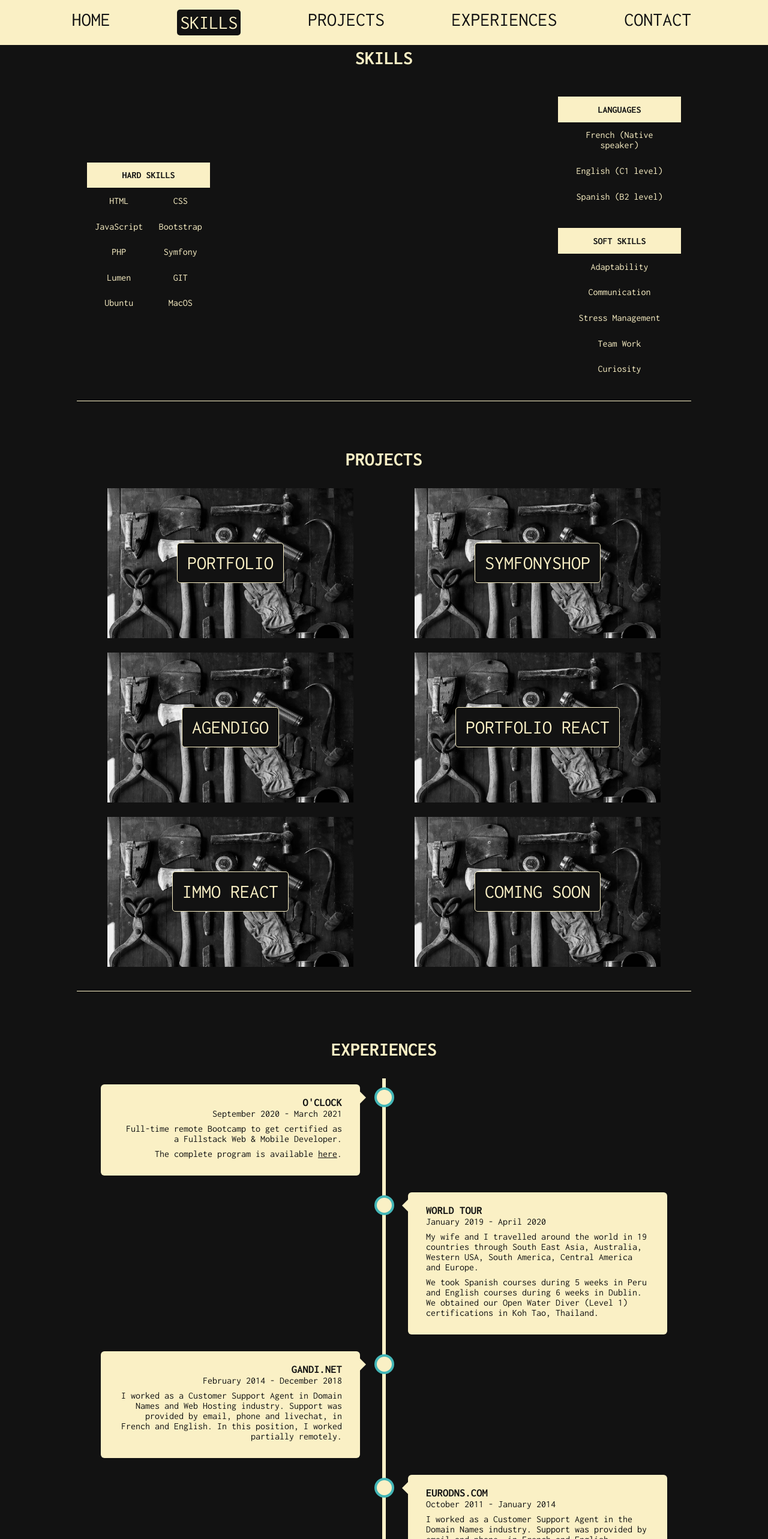
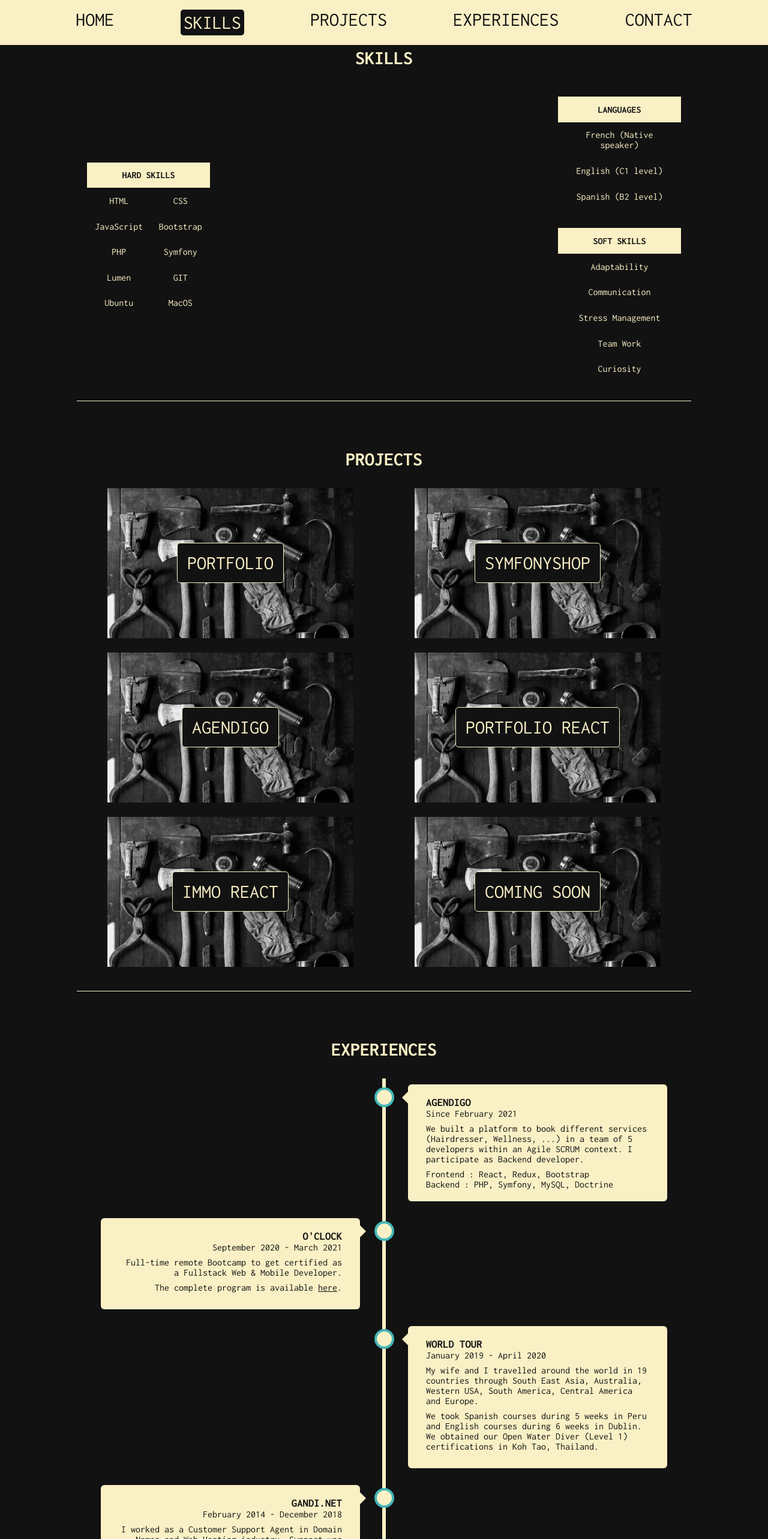
Before and after one commit to code-larry/portfolio-react, a Next.js app: page /details in a window 1280 px wide. Shown: the top 2566 px of the page at 60% size. Built offline with nearby package versions, Linux system fonts and the light colour scheme.

Commit message:
Responsive navbar

```diff
--- a/components/exp.js
+++ b/components/exp.js
@@ -6,6 +6,18 @@ export const Exp = () => {
 		<section className={styles.experience} id="exp">
 			<h2 className={styles.h2}>Experiences</h2>
 			<div className={styles.timeline}>
+
+				<div className={`${styles.timeline__container} ${styles.timeline__container__right}`}>
+					<div className={`${styles.timeline__content} ${styles.timeline__content__right}`}>
+						<h3 className={styles.h3}><i className="fas fa-globe-americas"></i> Agendigo</h3>
+						<p><i className="far fa-clock"></i> <time dateTime="2021-02">Since February 2021</time></p>
+						<p>We built a platform to book different services (Hairdresser, Wellness, ...) in a team of 5 developers within an Agile SCRUM context. I participate as Backend developer.</p>
+						<ul>
+							<li>Frontend : React, Redux, Bootstrap</li>
+							<li>Backend : PHP, Symfony, MySQL, Doctrine</li>
+						</ul>
+					</div>
+				</div>
 
 				<div className={`${styles.timeline__container} ${styles.timeline__container__left}`}>
 					<div className={`${styles.timeline__content} ${styles.timeline__content__left}`}>
@@ -48,6 +60,7 @@ export const Exp = () => {
 						<p>I graduated a Master's degree in European & International Trade and completed 2 internships abroad in Malta as an Export Agent during 4 months in 2009 and in Australia as a Travel Agent during 7 months in 2010.</p>
 					</div>
 				</div>
+
 			</div>
 		</section>
 	)
--- a/components/navbar.js
+++ b/components/navbar.js
@@ -1,13 +1,40 @@
-import React from 'react'
+import React, {useState, useEffect} from 'react'
 import Link from 'next/link'
 import { Link as ScrollLink } from 'react-scroll'
 import styles from '../styles/Navbar.module.css'
 
 export const Navbar = () => {
 
+	const [windowWidth, setWindowWidth] = useState(window.innerWidth);
+	const [toggleMenu, setToggleMenu] = useState(false)
+
+	const toggleNavResponsive = () => {
+		setToggleMenu(!toggleMenu)
+	}
+
+	useEffect(() => {
+
+		const changeWidth = () => {
+			setWindowWidth(window.innerWidth)
+
+			if(window.innerWidth > 700) {
+				setToggleMenu(false)
+			}
+		}
+
+		window.addEventListener('resize', changeWidth)
+
+		return () => {
+			window.removeEventListener('resize', changeWidth)
+		}
+	}, [])
+
 	return (
 		<header>
 			<nav className={styles.navbar}>
+			{
+				(toggleMenu || windowWidth > 700) && (
+					<>
 					<Link href="/">
 					<a className={styles.navbar__item__btn}>Home</a>
 					</Link>
@@ -17,7 +44,12 @@ export const Navbar = () => {
 					<Link href="/contact">
 						<a className={styles.navbar__item__btn}>Contact</a>
 					</Link>
+					</>
+				)
+			}
+
 			</nav>
+			<div className={styles.button} onClick={toggleNavResponsive}><i className="fa fa-bars" aria-hidden="true"></i></div>
 		</header>
 	)
 }
--- a/pages/_app.js
+++ b/pages/_app.js
@@ -1,7 +1,15 @@
 import '../styles/globals.css'
+import Head from 'next/head'
 
 function MyApp({ Component, pageProps }) {
-  return <Component {...pageProps} />
+	return(
+		<>
+		<Head>
+			<meta name="viewport" content="width=device-width, initial-scale=1.0" />
+		</Head>
+		<Component {...pageProps} />
+		</>
+	)
 }
 
 export default MyApp
--- a/pages/_document.js
+++ b/pages/_document.js
@@ -5,8 +5,7 @@ class MyDocument extends Document {
 		return(
 			<Html>
 				<Head>
-					<meta charset="UTF-8" />
-					<meta name="viewport" content="width=device-width, initial-scale=1.0" />
+					<meta charSet="UTF-8" />
 				</Head>
 				<body>
 					<Main />
--- a/styles/Exp.module.css
+++ b/styles/Exp.module.css
@@ -8,6 +8,11 @@
 .h3 {
 	color: #121212;
 	text-transform: uppercase;
+}
+
+.timeline__content ul li {
+	color: #121212;
+	list-style: none;
 }
 
 .experience {
--- a/styles/Navbar.module.css
+++ b/styles/Navbar.module.css
@@ -7,10 +7,21 @@
 .navbar__item__btn {
 	text-decoration: none;
 	text-transform: uppercase;
-	margin-right: 0.5rem;
+	display: block;
+	margin-top: 0.5em;
+}
+
+.button {
+	position: absolute;
+	top: 10px;
+	right: 15px;
 }
 
 @media screen and (min-width: 700px) {
+
+	.button {
+		display: none;
+	}
 
 	.navbar {
 		background-color: #FAF0C5;
@@ -27,6 +38,7 @@
 		font-size: 2rem;
 		color: #121212;
 		cursor: pointer;
+		margin-top: 0em;
 	}
 
 	.active {
```
Lines whose indentation alone changed are shown as unchanged.
